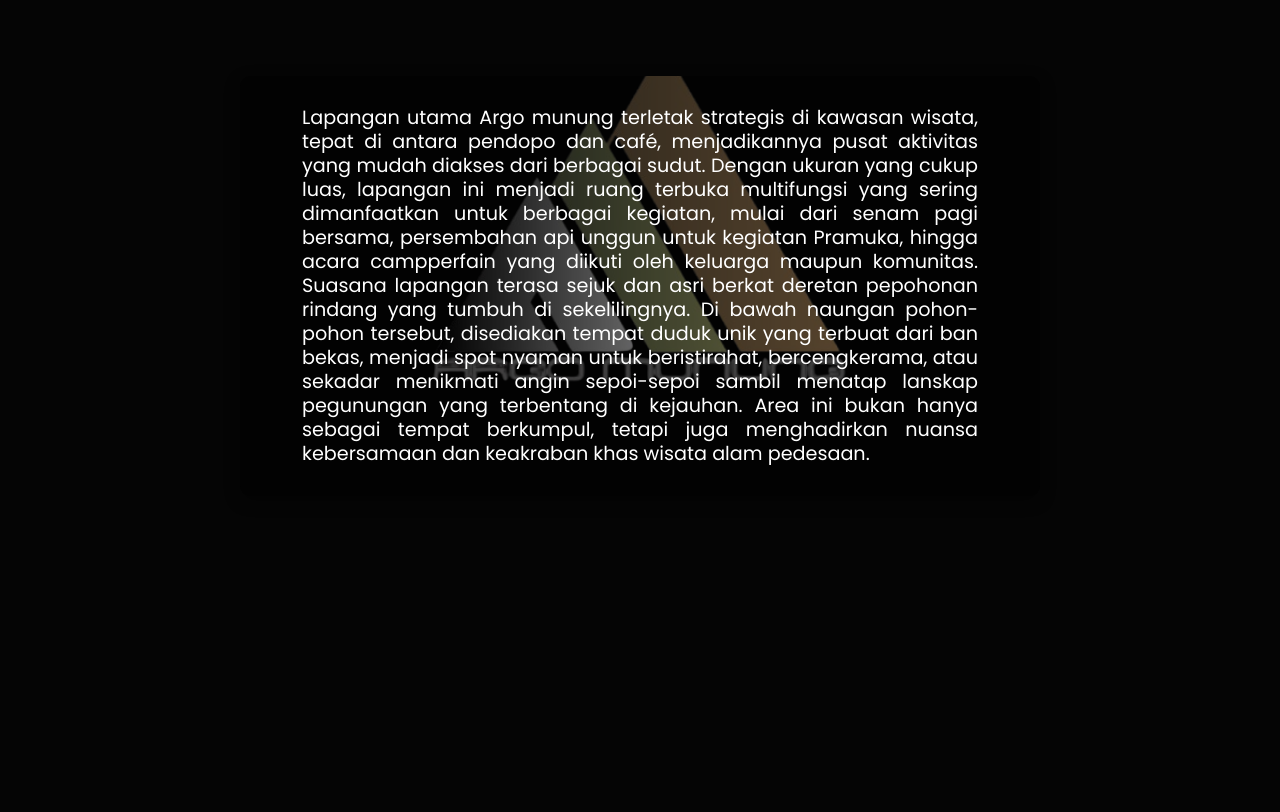
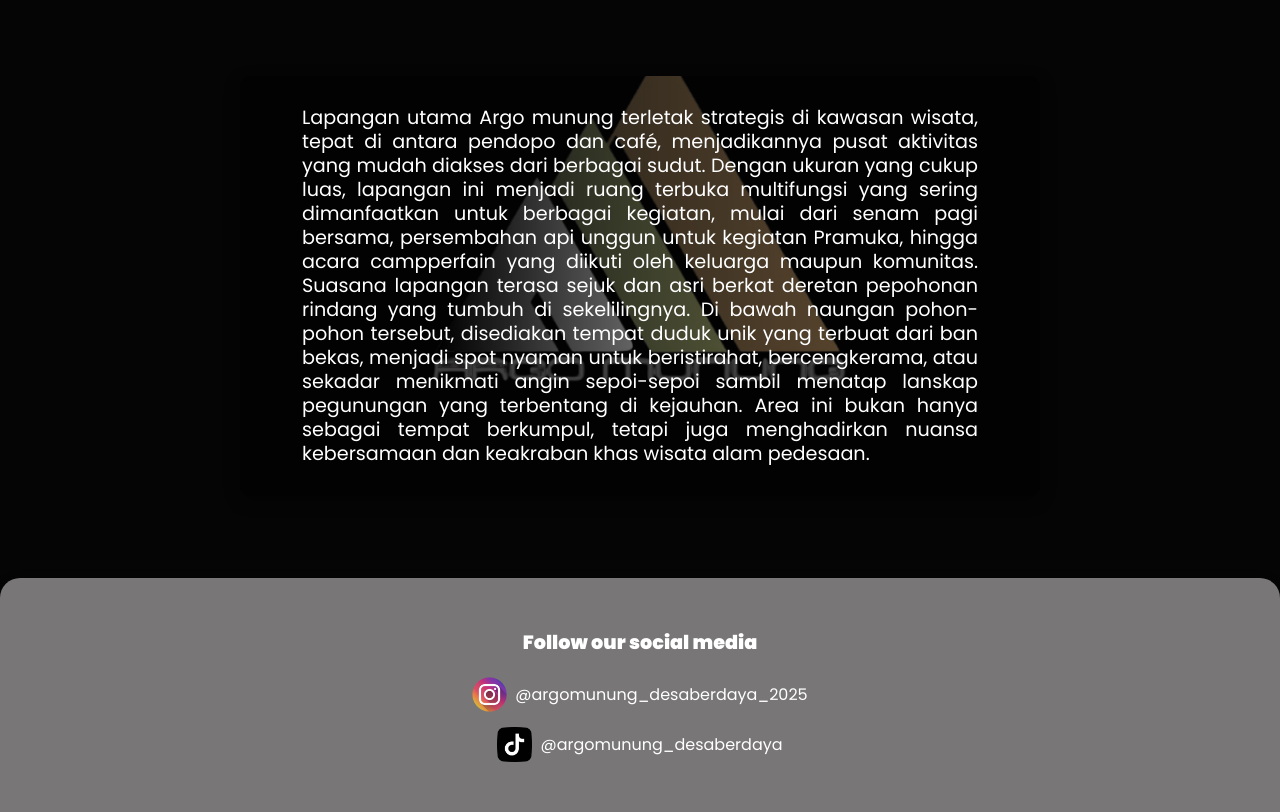
Before and after one commit to kkn113ngawi/Lapangan-Argo-munung, a plain HTML site: page index.html in a window 1280 px wide. Shown: the part 1222-2034 px from the top of the page. Before the commit the page ends 1800 px from the top, so only its background shows below. Drawn offline with Linux system fonts and the light colour scheme.

Commit message:
update sosmed

```diff
--- a/index.html
+++ b/index.html
@@ -53,6 +53,20 @@
         <button class="learn__more">Learn More</button>
       </div> -->
   </section>
+
+<div class="social-media-container">
+    <p>Follow our social media</p>
+    <div class="social-icons">
+      <a href="https://www.instagram.com/argomunung_desaberdaya_2025?igsh=MXJndjd2ZDBkM2hhNg==" target="_blank" class="social-link">
+        <img src="assets/instagram.png" alt="Instagram" class="social-icon" />
+        <span class="social-username">@argomunung_desaberdaya_2025</span>
+      </a>
+      <a href="https://www.tiktok.com/@argomunung_desaberdaya?_t=ZS-8yHrWXwEPL7&_r=1" target="_blank" class="social-link">
+        <img src="assets/tiktok.png" alt="TikTok" class="social-icon" />
+        <span class="social-username">@argomunung_desaberdaya</span>
+      </a>
+    </div>
+  </div>
 
   <script>
     var titleArgo = document.getElementById("titleArgo");
--- a/styles.css
+++ b/styles.css
@@ -34,6 +34,66 @@ body {
   width: 100%;
   background: linear-gradient(to bottom, rgba(0, 0, 0, 0), rgba(0, 0, 0, 1));
   z-index: 60; /* Pastikan overlay gradien di atas elemen lain jika perlu */
+}
+
+.social-media-container {
+  text-align: center;
+  padding: 50px 20px;
+  background-color: #787676;
+  color: #ffffff;
+}
+
+.social-media-container p {
+  font-size: 1.2em;
+  margin-bottom: 20px;
+  font-weight: bold;
+}
+
+/* Kontainer utama untuk mengatur kelompok sosial media (Instagram di atas TikTok) */
+.social-icons {
+  display: flex;
+  flex-direction: column;
+  align-items: center;
+  gap: 15px;                 /* SESUAIKAN: Kurangi jarak vertikal antara grup Instagram dan TikTok */
+}
+
+/* Setiap tautan sosial media (grup ikon + username) */
+.social-link {
+  display: flex;
+  flex-direction: row;
+  align-items: center;
+  gap: 8px;                 /* SESUAIKAN: Jarak horizontal antara ikon dan username */
+  text-decoration: none;
+  color: #ffffff;
+  font-weight: lighter;
+  transition: color 0.3s ease, transform 0.3s ease;
+}
+
+.social-link:hover {
+  color: #000000;
+}
+
+/* Pengaturan untuk gambar ikon (Instagram, TikTok) */
+.social-icon {
+  width: 35px;               /* SESUAIKAN: Ukuran ikon menjadi lebih kecil */
+  height: 35px;              /* SESUAIKAN: Ukuran ikon menjadi lebih kecil */
+  transition: transform 0.3s ease;
+}
+
+.social-icon:hover {
+  transform: scale(1.1);
+}
+
+/* Pengaturan untuk teks username */
+.social-username {
+  font-size: 1em;            /* SESUAIKAN: Ukuran font username sedikit lebih kecil */
+  white-space: nowrap;
+}
+
+.social-media-container{
+  border-top-left-radius: 20px;
+  border-top-right-radius: 20px;
+  box-shadow: 0 4px 15px rgba(0, 0, 0, 0.1);
 }
 
 .parallax__container img {
```
Also changed, not shown: assets/instagram.png (added), assets/tiktok.png (added).
